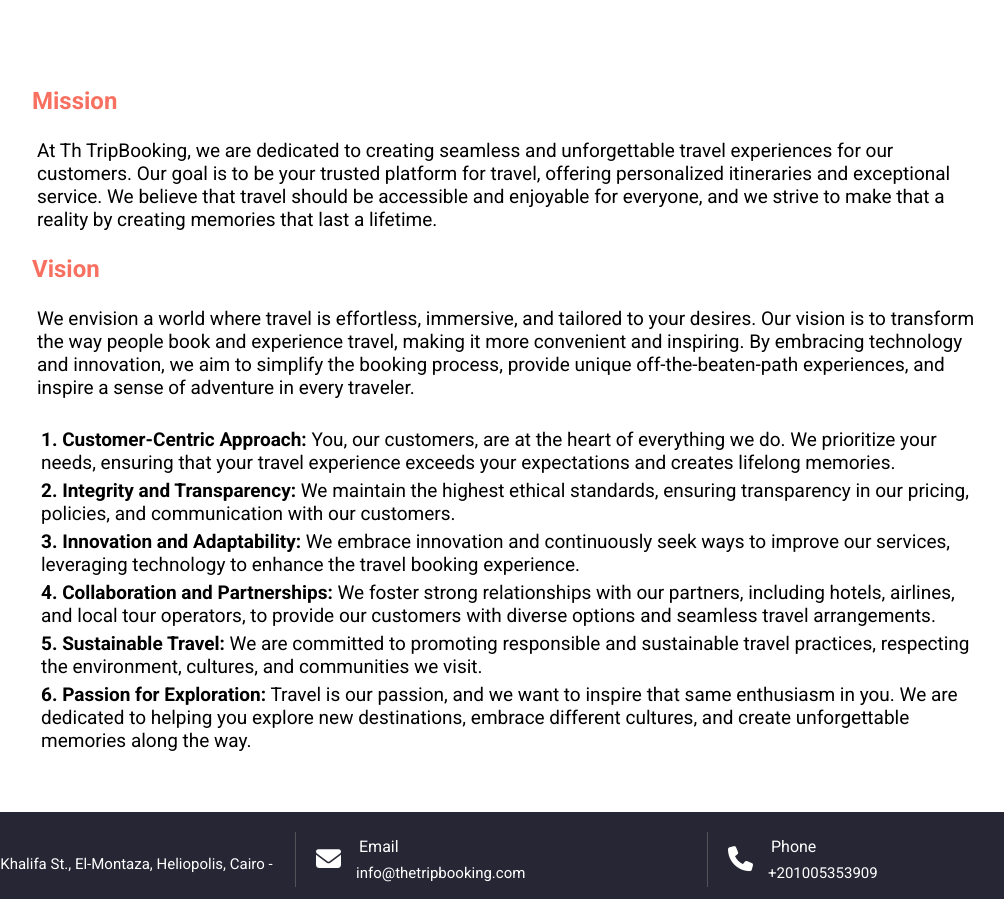
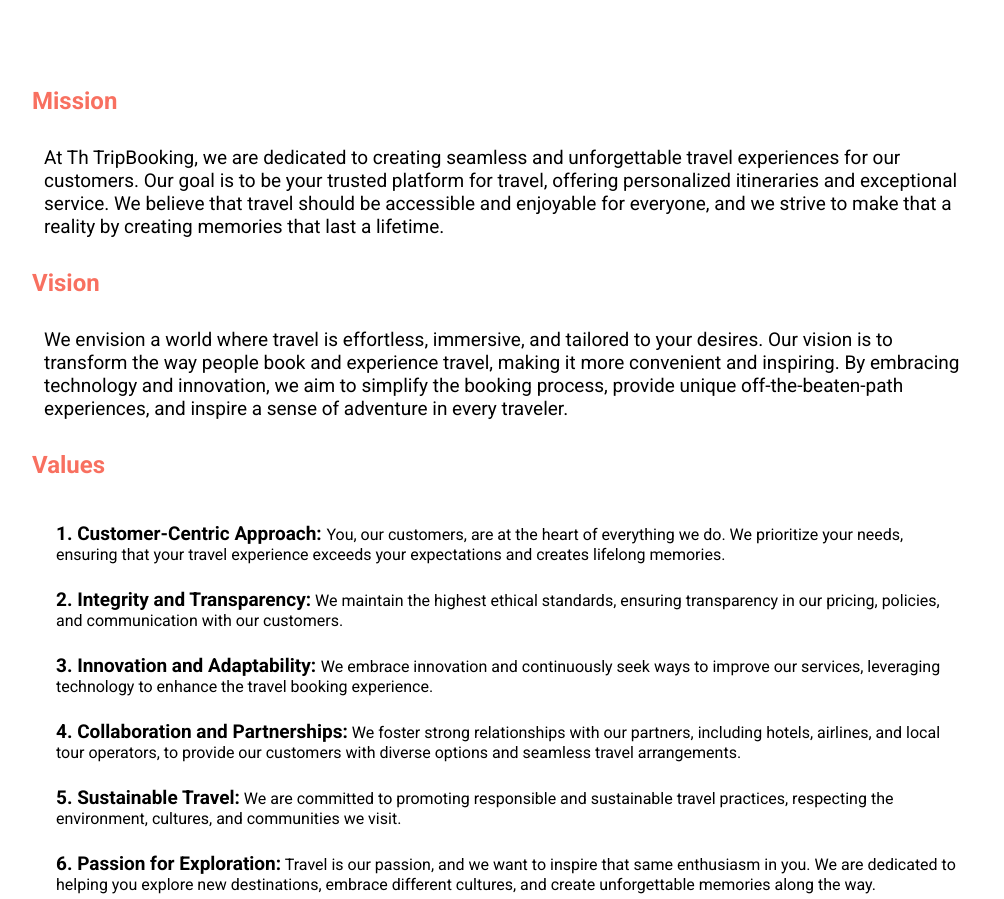
Before and after one commit to hoda205/The_Trip_Booking, a plain HTML site: page about.html in a window 1280 px wide. Shown: the part 1620-2519 px from the top of the page, without its empty margins (128-1132 px from the left). Drawn offline with Linux system fonts and the light colour scheme.

Commit message:
new updates

```diff
--- a/about.html
+++ b/about.html
@@ -150,7 +150,9 @@
                 <p>We envision a world where travel is effortless, immersive, and tailored to your desires. Our vision is to transform the way people book and experience travel, making it more convenient and inspiring. By embracing technology and innovation, we aim to simplify the booking process, provide unique off-the-beaten-path experiences, and inspire a sense of adventure in every traveler.</p>
             </div>
             <br>
-            <div>
+            <div class="values">
+                <h2>Values</h2>
+                <br>
                 <ul>
                     <li>
                         <p>
--- a/css/aboutstyle.css
+++ b/css/aboutstyle.css
@@ -106,15 +106,15 @@
     margin: auto;
     padding-bottom: 55px;
 }
-.about-txt p{
-    margin: 5px;
+.about-txt .mission p, .about-txt .vision p {
+    margin: .75rem;
     font-size: 19px;
 }
 .about-txt span{
     font-size: 19px;
 }
 .about-txt ul li{
-    margin: 4px;
+    margin: 1.5rem;
 }
 
 .about-txt h2{
```
Also changed, not shown: contact.html (+4 -2 lines).
